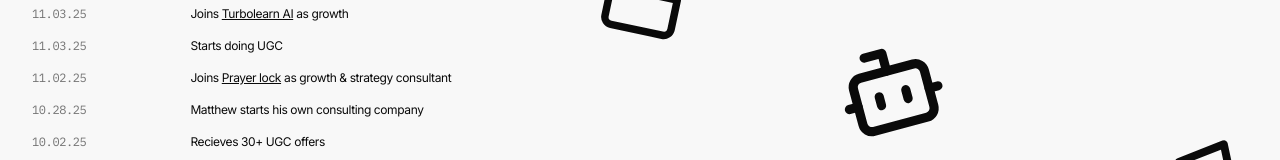
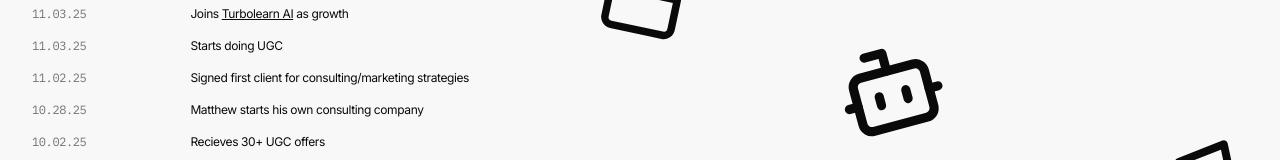
Before and after one commit to mattypark/Matthew-sportfolio, a React (Vite) app: page / in a window 1280 px wide. Shown: the part 218-378 px from the top of the page. Built offline with nearby package versions, Linux system fonts and the light colour scheme.

Commit message:
updated prayer lock and stuff

```diff
--- a/src/components/Portfolio.jsx
+++ b/src/components/Portfolio.jsx
@@ -123,8 +123,8 @@ const Portfolio = () => {
     },
     {
       date: '11.02.25',
-      description: <>Joins <a className="underline" target="_blank" rel="noopener noreferrer" href="https://prayerlock.com/">Prayer lock</a> as growth & strategy consultant</>,
-      link: 'https://prayerlock.com/',
+      description: <>Signed first client for consulting/marketing strategies</>,
+      link: null,
     },
     {
       date: '10.28.25',
```
